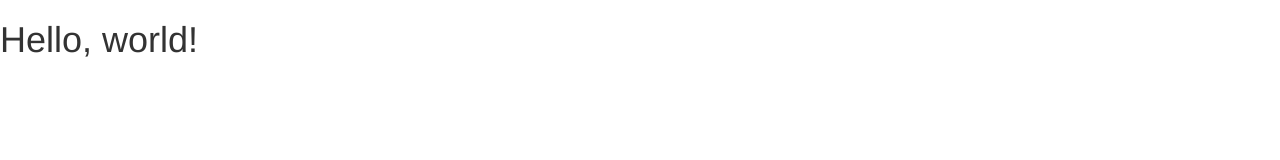
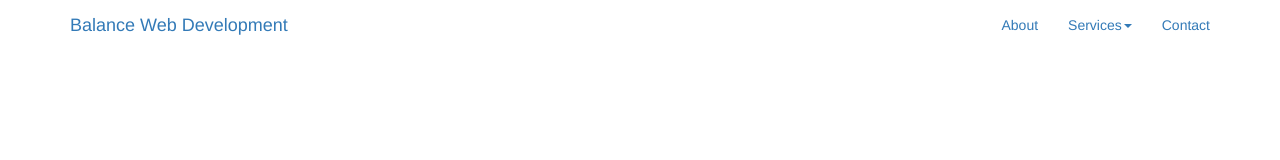
Before and after one commit to tparkeressig/bootstrap-dcf-17, a plain HTML site: page index.html in a window 1280 px wide. Drawn offline with nearby package versions, Linux system fonts and the light colour scheme.

Commit message:
Added nabber

```diff
--- a/index.html
+++ b/index.html
@@ -12,7 +12,35 @@
     <![endif]-->
   </head>
   <body>
-    <h1>Hello, world!</h1>
+    <!-- BEGIN navigation top bar -->
+    <nav class="navbar navbar-static-top">
+	<div class="container">
+		<div class="navbar-header">
+			<button type="button" class="navbar-toggle collapsed" data-toggle="collapse" data-target="#bs-example-navbar-collapse-1" aria-expanded="false">
+				<span class="sr-only">Toggle navigation</span>
+				<span class="icon-bar"></span>
+				<span class="icon-bar"></span>
+				<span class="icon-bar"></span>
+			</button>
+			<a class="navbar-brand" href="#">Balance Web Development</a>
+		</div>
+		<div class="collapse navbar-collapse" id="bs-example-navbar-collapse-1">
+			<ul class="nav navbar-nav navbar-right">
+				<li><a href="#">About</a></li>
+				<li class="dropdown">
+					<a href="#" class="dropdown-toggle" data-toggle="dropdown" role="button" aria-haspopup="true" aria-expanded="false">Services<span class="caret"></span></a>
+					<ul class="dropdown-menu">
+						<li><a href="#">Design</a></li>
+						<li><a href="#">Development</a></li>
+						<li><a href="#">Consulting</a></li>
+					</ul>
+				</li>
+				<li><a href="#">Contact</a></li>
+			</ul>
+		</div>
+	</div>
+</nav>
+<!-- END nav bar -->
 
     <script src="https://ajax.googleapis.com/ajax/libs/jquery/1.11.3/jquery.min.js"></script>
     <script src="js/bootstrap.min.js"></script>
```
Also changed, not shown: unnamed.jpg (added).
